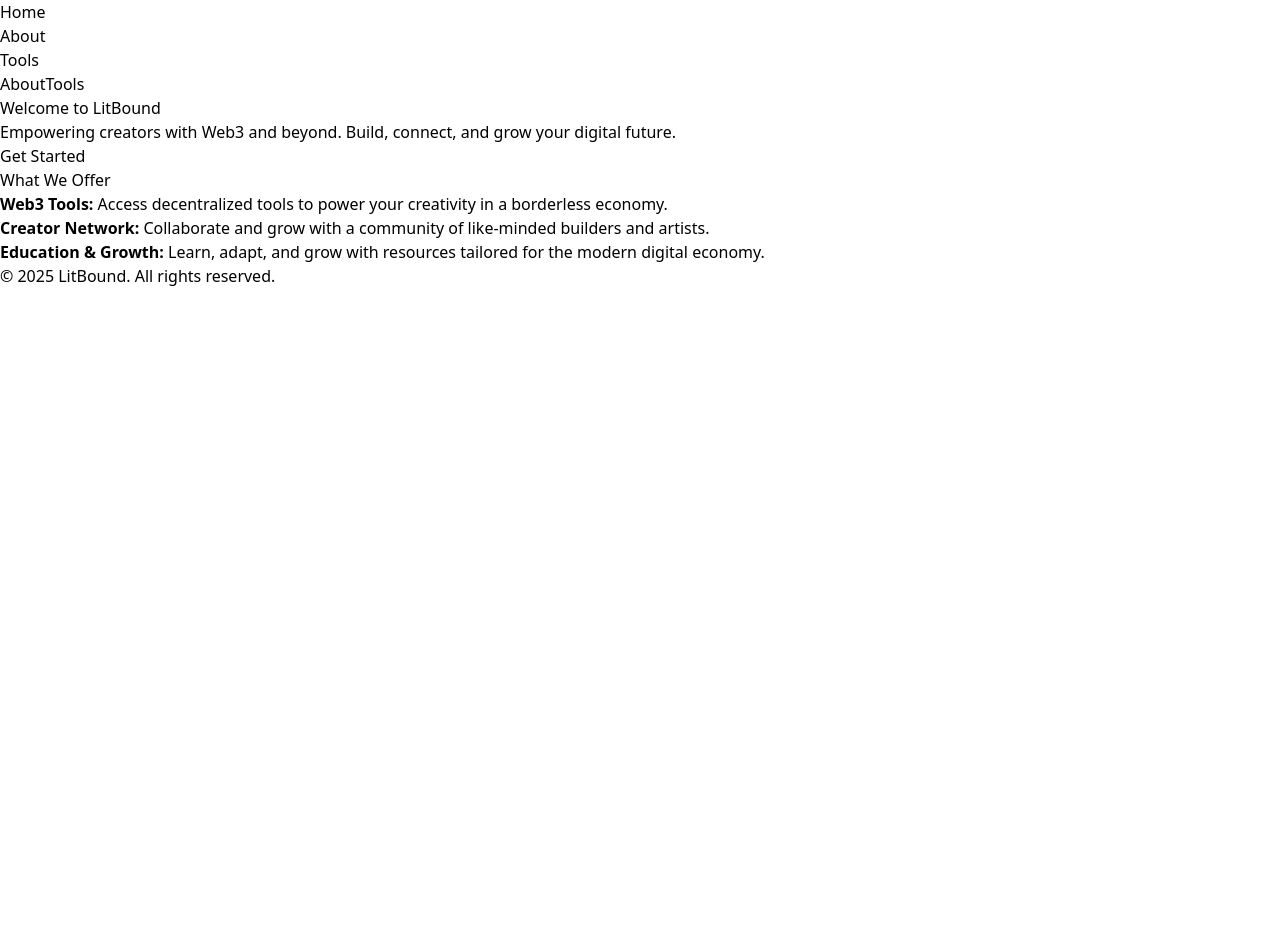
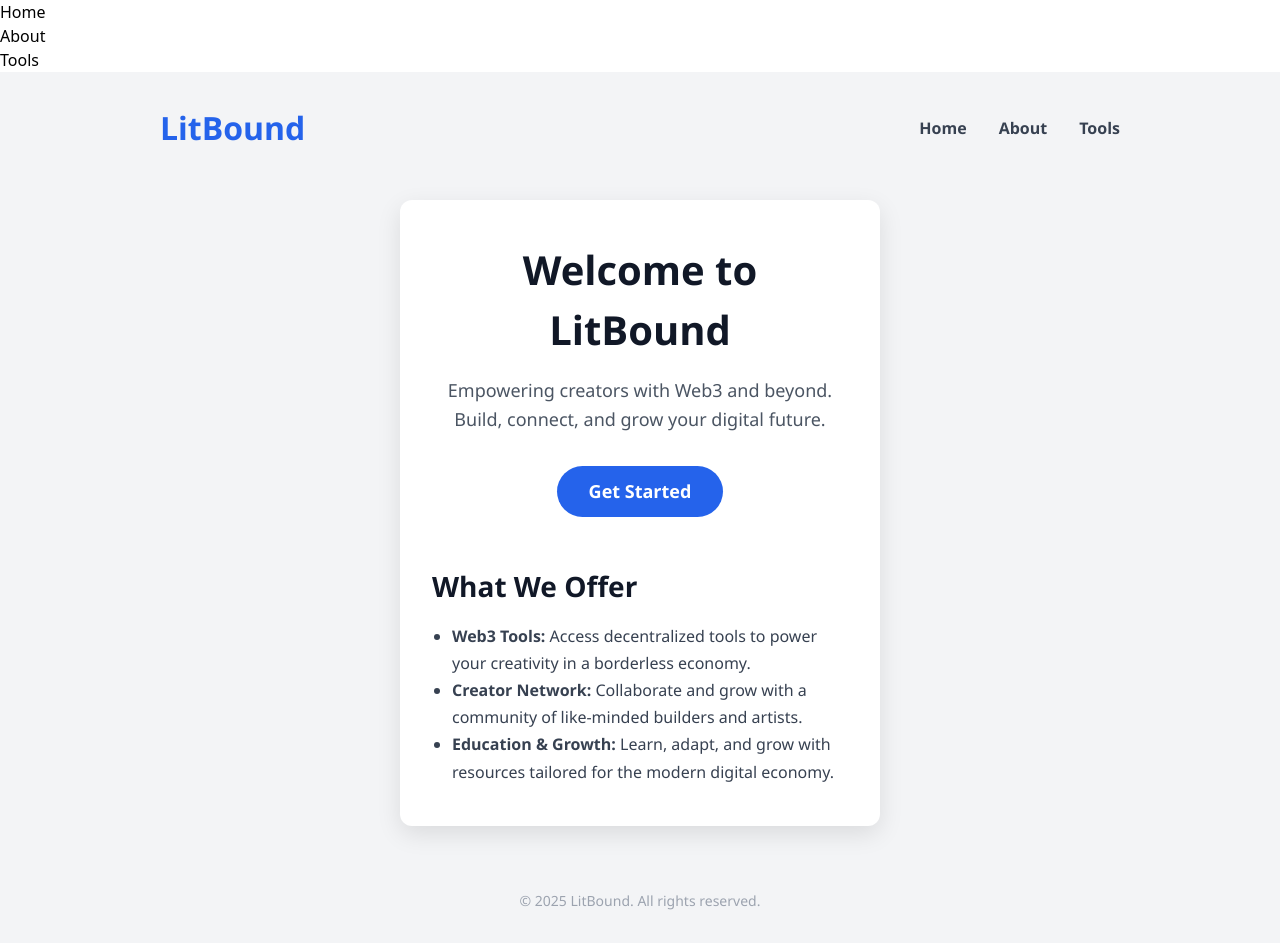
Before and after one commit to Doublegee5/LitBound, a Next.js app: page / in a window 1280 px wide. Before the commit the page ends 800 px from the top, so only its background shows below. Built offline with nearby package versions, Linux system fonts and the light colour scheme.

Commit message:
Update index.js

```diff
--- a/src/pages/index.js
+++ b/src/pages/index.js
@@ -1,49 +1,43 @@
 import Link from 'next/link';
+import styles from '../styles/Home.module.css';
 
 export default function Home() {
   return (
-    <div className="min-h-screen bg-gray-50 flex flex-col items-center px-6 py-12">
-      {/* Header Navigation */}
-      <nav className="w-full max-w-5xl flex justify-end space-x-6 mb-10 text-gray-700">
-        <Link href="/about" legacyBehavior>
-          <a className="hover:text-blue-600">About</a>
-        </Link>
-        <Link href="/tools" legacyBehavior>
-          <a className="hover:text-blue-600">Tools</a>
-        </Link>
-      </nav>
+    <div className={styles.container}>
+      {/* Header */}
+      <header className={styles.header}>
+        <div className={styles.logo}>LitBound</div>
+        <nav className={styles.nav}>
+          <Link href="/">Home</Link>
+          <Link href="/about">About</Link>
+          <Link href="/tools">Tools</Link>
+        </nav>
+      </header>
 
-      {/* Main Content */}
-      <main className="max-w-3xl bg-white p-8 rounded shadow text-center">
-        <h1 className="text-4xl font-bold mb-4 text-blue-700">Welcome to LitBound</h1>
-        <p className="mb-8 text-gray-700 text-lg">
+      {/* Main content */}
+      <main className={styles.main}>
+        <h1 className={styles.title}>Welcome to LitBound</h1>
+        <p className={styles.description}>
           Empowering creators with Web3 and beyond. Build, connect, and grow your digital future.
         </p>
-        <Link href="/get-started" legacyBehavior>
-          <a className="inline-block bg-blue-600 text-white px-8 py-3 rounded hover:bg-blue-700 transition">
-            Get Started
-          </a>
+        <Link href="/get-started" className={styles.btn}>
+          Get Started
         </Link>
 
-        <section className="mt-16 text-left">
-          <h2 className="text-2xl font-semibold mb-6">What We Offer</h2>
-          <ul className="space-y-4 text-gray-700 list-disc list-inside">
-            <li>
-              <strong>Web3 Tools:</strong> Access decentralized tools to power your creativity in a borderless economy.
-            </li>
-            <li>
-              <strong>Creator Network:</strong> Collaborate and grow with a community of like-minded builders and artists.
-            </li>
-            <li>
-              <strong>Education & Growth:</strong> Learn, adapt, and grow with resources tailored for the modern digital economy.
-            </li>
+        <section className={styles.offerings}>
+          <h2>What We Offer</h2>
+          <ul>
+            <li><strong>Web3 Tools:</strong> Access decentralized tools to power your creativity in a borderless economy.</li>
+            <li><strong>Creator Network:</strong> Collaborate and grow with a community of like-minded builders and artists.</li>
+            <li><strong>Education & Growth:</strong> Learn, adapt, and grow with resources tailored for the modern digital economy.</li>
           </ul>
         </section>
+      </main>
 
-        <footer className="mt-12 text-sm text-gray-500">
-          © 2025 LitBound. All rights reserved.
-        </footer>
-      </main>
+      {/* Footer */}
+      <footer className={styles.footer}>
+        © 2025 LitBound. All rights reserved.
+      </footer>
     </div>
   );
 }
```
